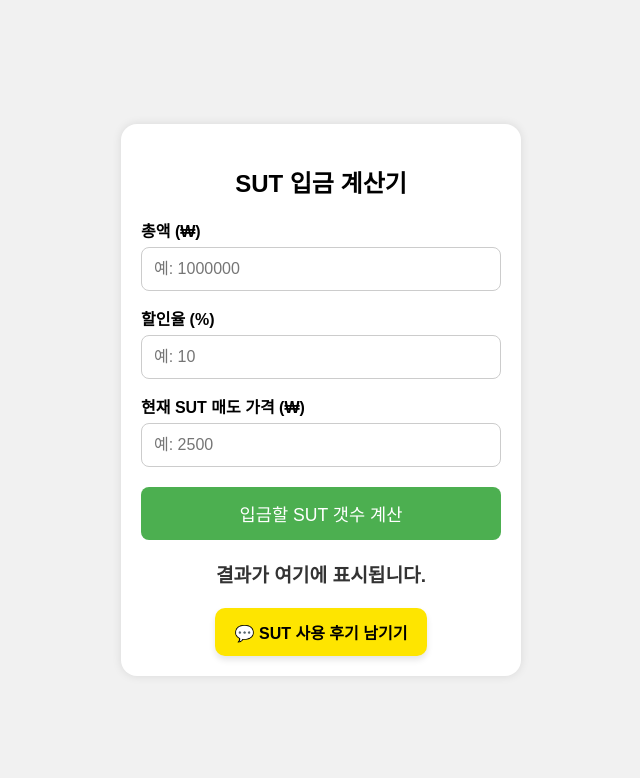
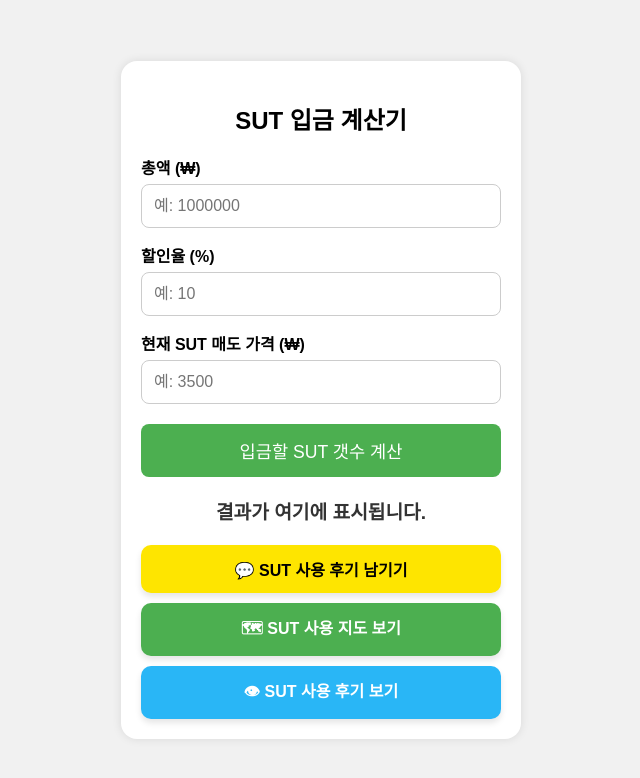
Before and after one commit to sutcoin/sut-calculator, a plain HTML site: page index.html in a window 1280 px wide. Shown: the whole page, without its empty margins (319-959 px from the left). Drawn offline with Linux system fonts and the light colour scheme.

Commit message:
Update index.html

```diff
--- a/index.html
+++ b/index.html
@@ -74,23 +74,40 @@
     .banner {
       margin-top: 20px;
       text-align: center;
+      display: flex;
+      flex-direction: column;
+      gap: 10px;
     }
 
     .banner a {
-      display: inline-block;
-      background-color: #FEE500;
-      color: #000;
+      display: block;
       padding: 12px 20px;
       border-radius: 10px;
       font-weight: bold;
       text-decoration: none;
       font-size: 1rem;
       box-shadow: 0 4px 6px rgba(0, 0, 0, 0.1);
-      transition: background-color 0.3s ease;
+      transition: opacity 0.3s ease;
     }
 
     .banner a:hover {
-      background-color: #ffdd00;
+      opacity: 0.85;
+    }
+
+    /* 색상별 배너 버튼 */
+    .kakao {
+      background-color: #FEE500;
+      color: #000;
+    }
+
+    .naver {
+      background-color: #4CAF50;
+      color: #fff;
+    }
+
+    .blue {
+      background-color: #29b6f6;
+      color: #fff;
     }
 
     @media (max-width: 480px) {
@@ -125,14 +142,16 @@
     <input type="number" id="discount" placeholder="예: 10">
 
     <label for="sutPrice">현재 SUT 매도 가격 (₩)</label>
-    <input type="number" id="sutPrice" placeholder="예: 2500">
+    <input type="number" id="sutPrice" placeholder="예: 3500">
 
     <button onclick="calculateSUT()">입금할 SUT 갯수 계산</button>
 
     <div class="result" id="result">결과가 여기에 표시됩니다.</div>
 
     <div class="banner">
-      <a href="https://open.kakao.com/o/sqfjrA1h" target="_blank">💬 SUT 사용 후기 남기기</a>
+      <a class="kakao" href="https://open.kakao.com/o/s9A6fy1h" target="_blank">💬 SUT 사용 후기 남기기</a>
+      <a class="naver" href="https://naver.me/5r3pPDqQ" target="_blank">🗺 SUT 사용 지도 보기</a>
+      <a class="blue" href="https://sutcoin.github.io/event/" target="_blank">👁 SUT 사용 후기 보기</a>
     </div>
   </div>
 
```
